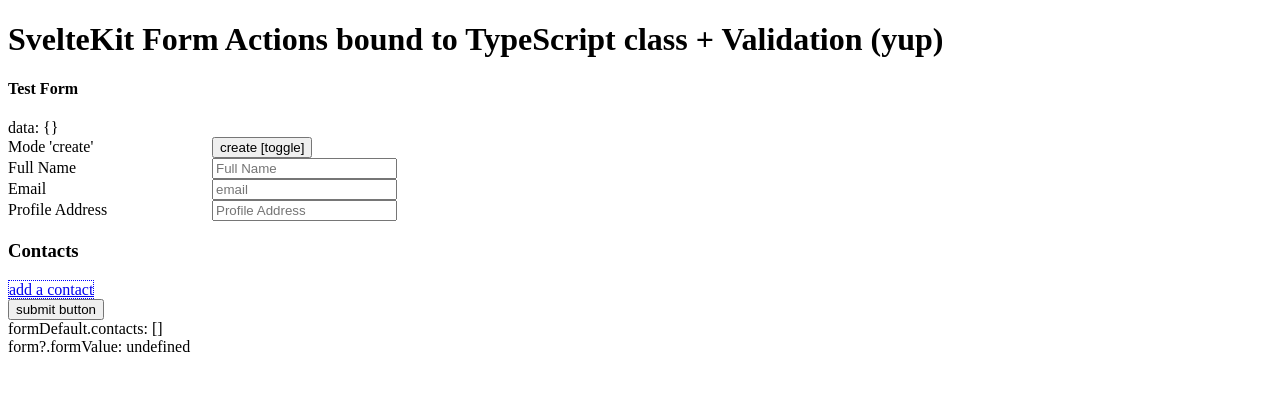
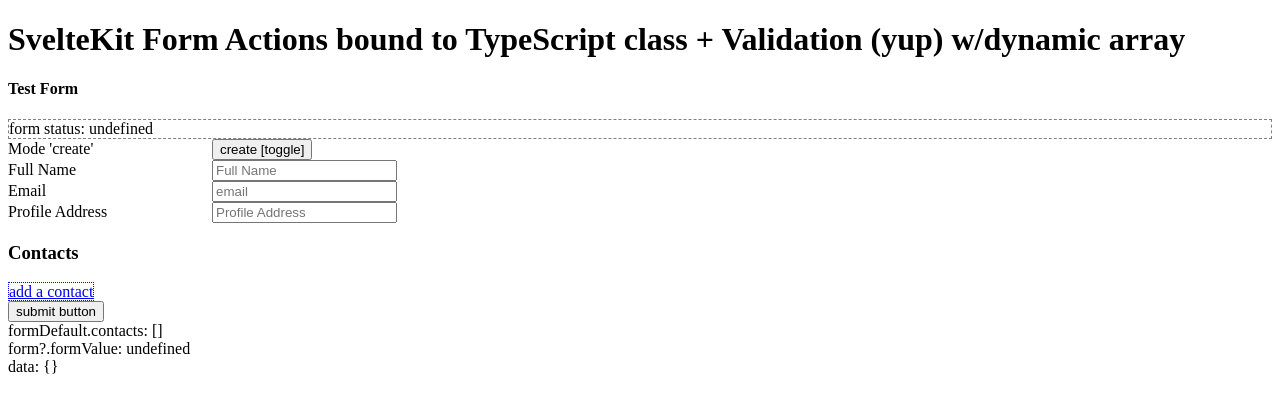
Before and after one commit to nohea/enehana-sveltekit-form-actions-yup, a SvelteKit app: page / in a window 1280 px wide. Shown: the top 412 px of the page. Built offline with nearby package versions, Linux system fonts and the light colour scheme.

Commit message:
add form.status, move debug down

```diff
--- a/src/routes/+page.svelte
+++ b/src/routes/+page.svelte
@@ -39,16 +39,11 @@
 
 <main>
 <div>
-	<h1>SvelteKit Form Actions bound to TypeScript class + Validation (yup)</h1>
+	<h1>SvelteKit Form Actions bound to TypeScript class + Validation (yup) w/dynamic array</h1>
 
 	<h4>Test Form</h4>
 
-    {#if data}
-        <div>data: {JSON.stringify(data)}</div>
-    {/if}
-    {#if form}
-        <div>form: {JSON.stringify(form)}</div>
-    {/if}
+    <div class="form-status">form status: {form?.status}</div>
 
     <form method="POST" action="?/{formMode}" use:enhance>
 		<div>
@@ -165,6 +160,13 @@
     <div>form?.formValue: {JSON.stringify(form?.formValue)}</div>
 </div>
 
+{#if data}
+<div>data: {JSON.stringify(data)}</div>
+{/if}
+{#if form}
+<div>form: {JSON.stringify(form)}</div>
+{/if}
+
 </main>
 
 <style>
@@ -185,4 +187,8 @@
     .contact-box {
         border: 1px dotted gray;
     }
+
+    .form-status {
+        border: 1px dashed gray;
+    }
 </style>
```
Also changed, not shown: static/SvelteKit-Form-Actions-bound-to-TypeScript-class-Validation-yup.png.
